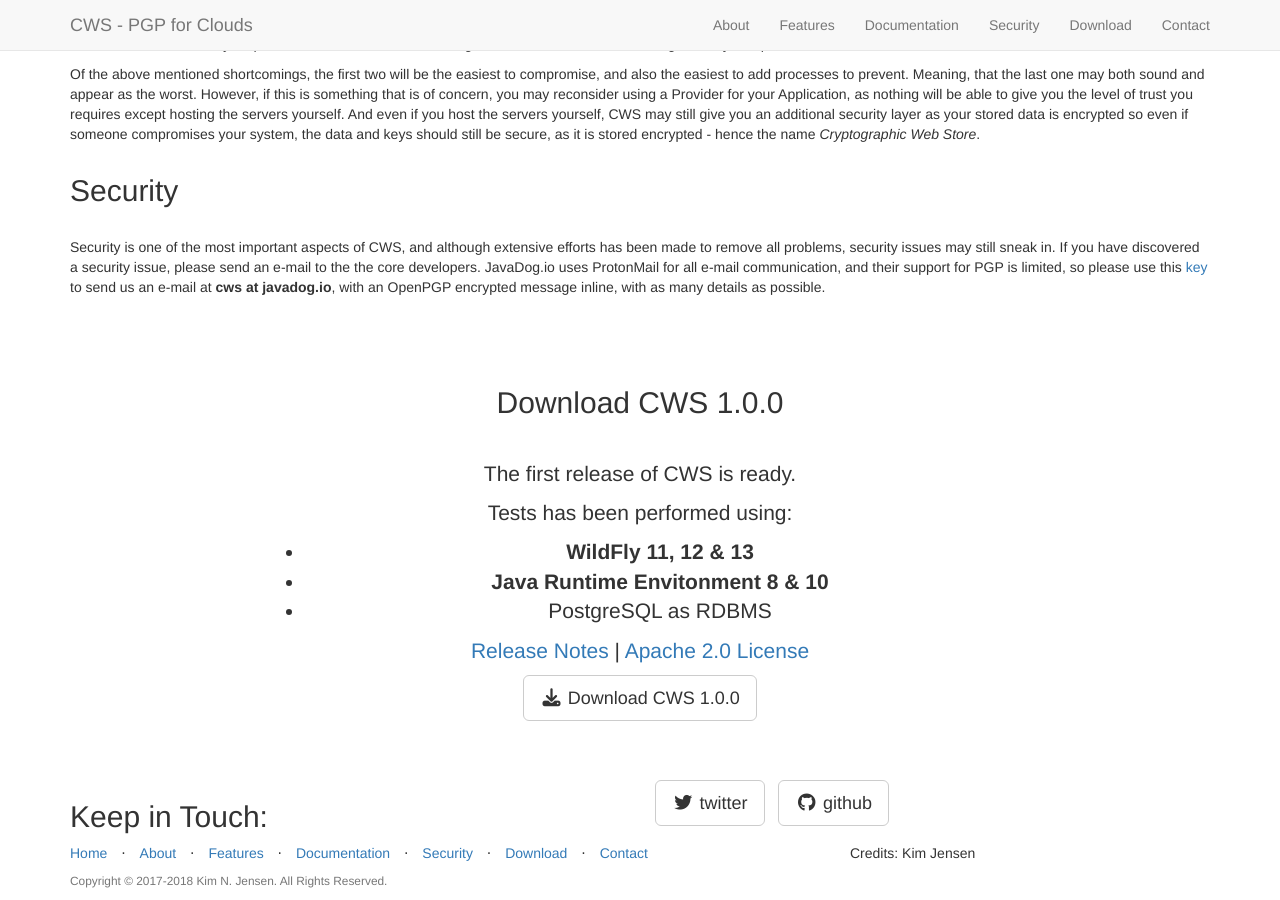
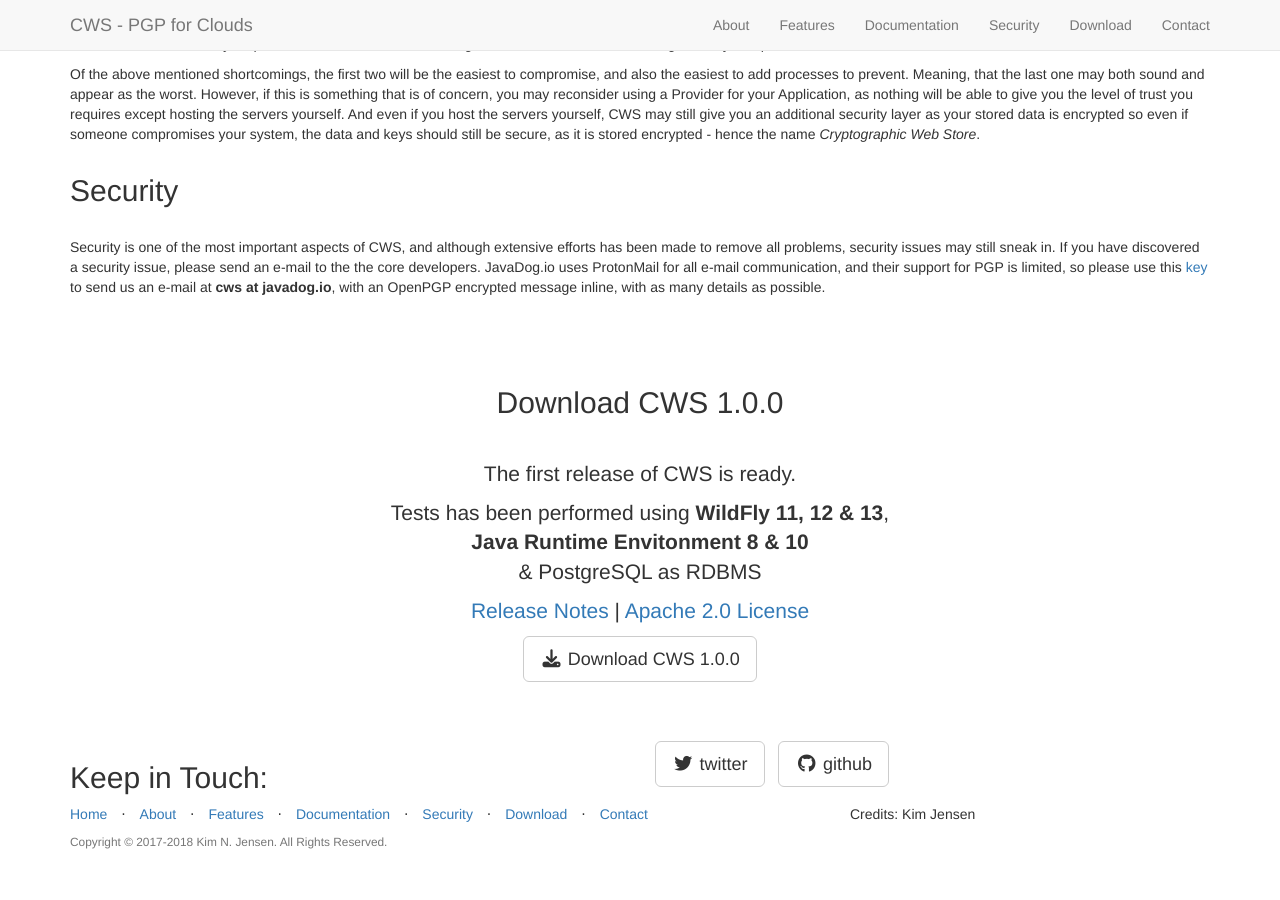
Before and after one commit to JavaDogs/cws-website, a Jekyll site: the page built from index.html, in a window 1280 px wide and 900 px high, scrolled down 2992 px. Built offline with Jekyll 4.4.1, drawn with Linux system fonts in a browser that asks for light colours; nearby versions of some CDN libraries; library files that are not in the unit come from our copies; after the commit the page ends 3853 px from its top, so only the background shows below that.

```diff
--- a/_includes/download.html
+++ b/_includes/download.html
@@ -7,12 +7,7 @@
             <br/>
             <p>The first release of CWS is ready.</p>
 
-            <p>Tests has been performed using:</p>
-            <ul>
-                <li><strong>WildFly 11, 12 &amp; 13</strong></li>
-                <li><strong>Java Runtime Envitonment 8 &amp; 10</strong></li>
-                <li>PostgreSQL as RDBMS</li>
-            </ul>
+            <p>Tests has been performed using <strong>WildFly 11, 12 &amp; 13</strong>,<br><strong>Java Runtime Envitonment 8 &amp; 10</strong><br>&amp; PostgreSQL as RDBMS</p>
 
             <p><a href="https://github.com/JavaDogs/cws/blob/master/README.md">Release Notes</a>
             | <a href="https://github.com/JavaDogs/cws/blob/master/LICENSE">Apache 2.0 License</a></p>
```
